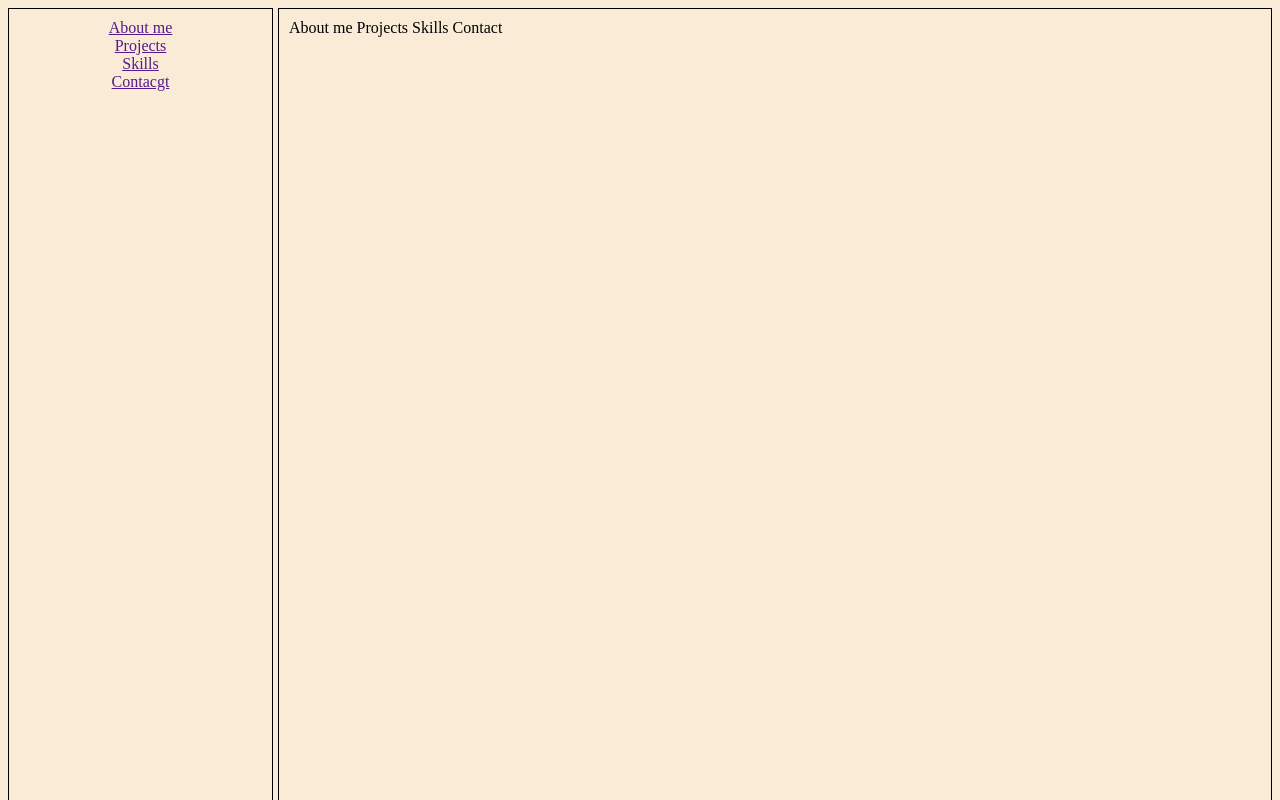
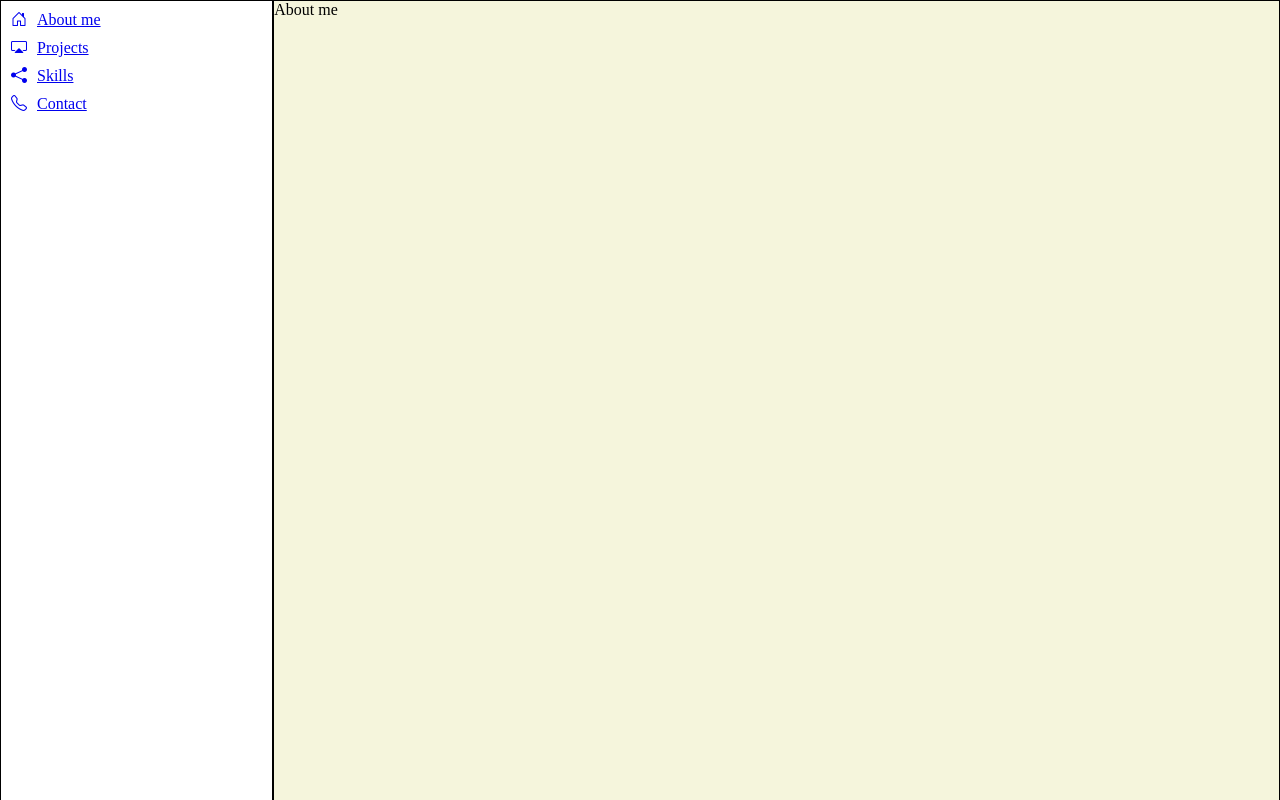
Before and after one commit to yzokenm/HTML---CSS, a plain HTML site: page Tutorial 12 Flexbox Task/index.html in a window 1280 px wide. Shown: the top 800 px of the page. Drawn offline with nearby package versions, Linux system fonts and the light colour scheme.

Commit message:
flexbox task for sidebar and its menu

```diff
--- a/Tutorial 12 Flexbox Task/index.html
+++ b/Tutorial 12 Flexbox Task/index.html
@@ -4,25 +4,40 @@
     <meta charset="UTF-8">
     <meta name="viewport" content="width=device-width, initial-scale=1.0">
     <link rel="stylesheet" href="master.css">
+    <link rel="stylesheet" href="https://cdn.jsdelivr.net/npm/bootstrap-icons@1.11.3/font/bootstrap-icons.min.css">
     <title>Flex Box</title>
 </head>
 <body>
-    <main>
+
+    <section>
         <aside>
-            <a href="">About me</a>
-            <a href="">Projects</a>
-            <a href="">Skills</a>
-            <a href="">Contacgt</a>
+
+            <section>
+                <a href="#about_me"><i class="bi bi-house-door"></i> About me</a>
+            </section>
+
+            <section>
+                <a href="#projects"><i class="bi bi-cast"></i> Projects</a>
+            </section>
+
+            <section>
+                <a href="#skills"><i class="bi bi-share-fill"></i> Skills</a>
+            </section>
+
+            <section>
+                <a href="#contact"><i class="bi bi-telephone"></i> Contact</a>
+            </section>
+
         </aside>
-        <section>
-            About me
 
-            Projects
+        <main>
+            <section id="about_me">About me</section>
+            <section id="projects">Projects</section>
+            <section id="skills">Skills</section>
+            <section id="contact">Contact</section>
+        </main>
 
-            Skills
+    </section>
 
-            Contact
-        </section>
-    </main>
 </body>
 </html>
--- a/Tutorial 12 Flexbox Task/master.css
+++ b/Tutorial 12 Flexbox Task/master.css
@@ -1,27 +1,63 @@
-body{
-    background-color: antiquewhite;
+html{
+    scroll-behavior: smooth;
 }
 
-main{
+body{
+    box-sizing: border-box;
+    padding: 0;
+    margin: 0;
+}
+
+section{
     display: flex;
     flex-direction: row;
-    gap: 5px;
 }
 
-main aside{
+section > aside{
     padding: 10px;
     width: 20%;
-    height: 100vh;
+    height: 100dvh;
     border: 1px solid black;
 
     display: flex;
     flex-direction: column;
     align-items: center;
+    gap: 10px;
+
+    position: sticky;
+    top: 0;
 }
 
-main section{
-    padding: 10px;
+section > aside a{
+    width: 100%;
+
+    display: flex;
+    flex-direction: row;
+    gap: 10px;
+}
+
+section > aside > section{
+    width: 100%;
+}
+
+section > main{
     width: 80%;
-    height: 100vh;
     border: 1px solid black;
+    text-align: center;
 }
+
+section > main > section{
+    scroll-snap-type: y mandatory;
+    height: 100dvh;
+
+    color: black;
+    text-align: center;
+}
+
+section > main > section:nth-child(odd){
+    background-color: beige;
+}
+
+section > main > section:nth-child(even){
+    background-color:bisque;
+}
```
